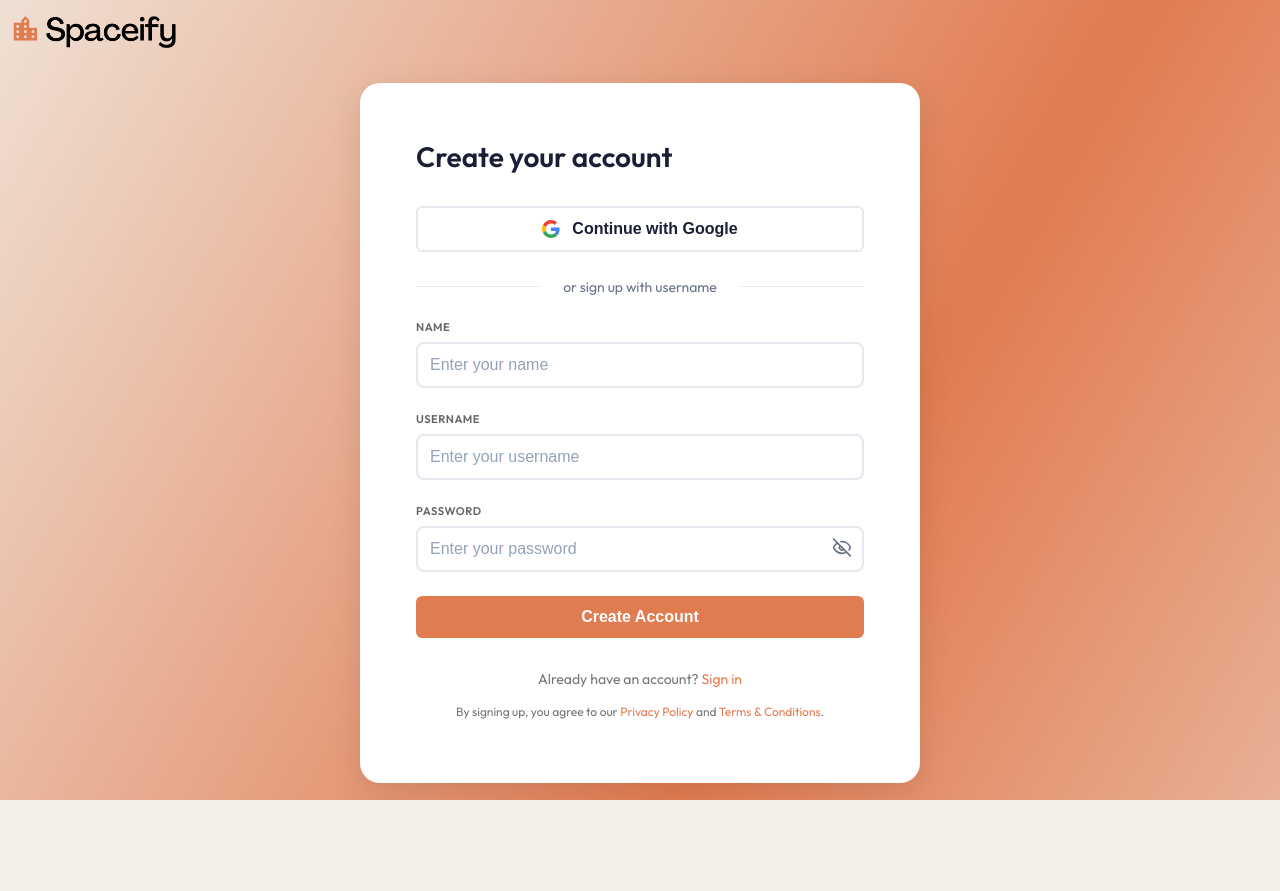
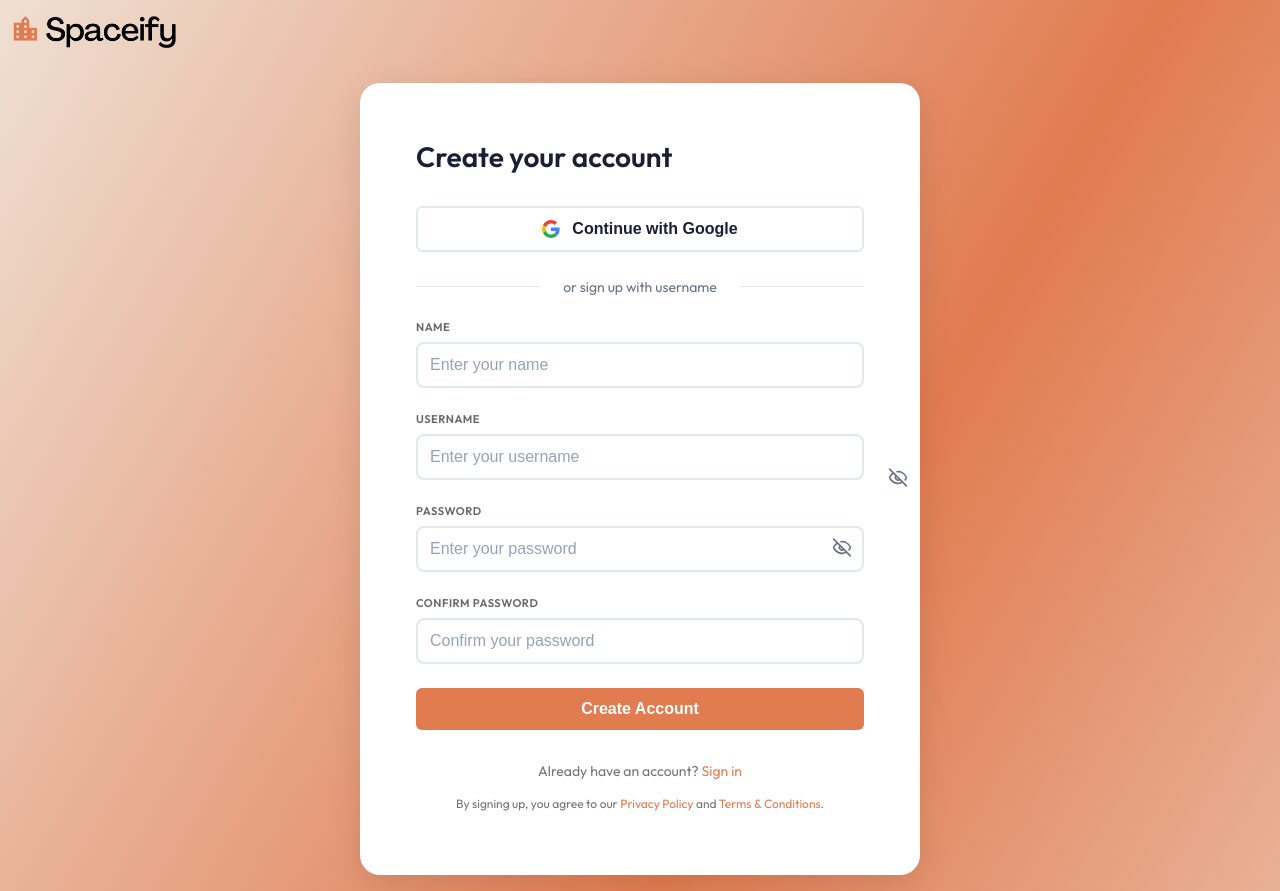
Before and after one commit to tommasaurus/SpaceifyFrontend, a React (Create React App) app: page /signup in a window 1280 px wide. Before the commit the page ends 800 px from the top, so only its background shows below. Built offline with nearby package versions, Linux system fonts and the light colour scheme.

Commit message:
added back confirm password

```diff
--- a/src/components/clientSignup/clientSignup.js
+++ b/src/components/clientSignup/clientSignup.js
@@ -130,6 +130,27 @@ const ClientSignup = () => {
             </div>
           </div>
 
+          <div className="input-group">
+            <label className="label">Confirm Password</label>
+            <input
+              type={showConfirmPassword ? "text" : "password"}
+              placeholder="Confirm your password"
+              value={confirmPassword}
+              onChange={(e) => setConfirmPassword(e.target.value)}
+              required
+            />
+            <button
+              type="button"
+              className="password-toggle"
+              onClick={() => setShowConfirmPassword(!showConfirmPassword)}
+              aria-label={
+                showConfirmPassword ? "Hide password" : "Show password"
+              }
+            >
+              {showConfirmPassword ? <Eye size={20} /> : <EyeOff size={20} />}
+            </button>
+          </div>
+
           <button type="submit" className="sign-in-button">
             Create Account
           </button>
```
